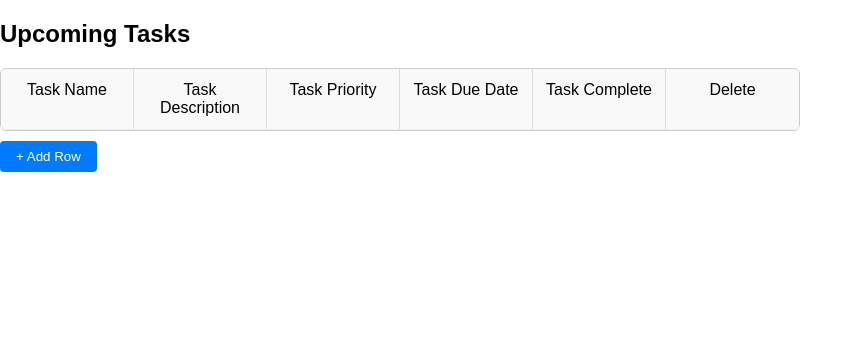
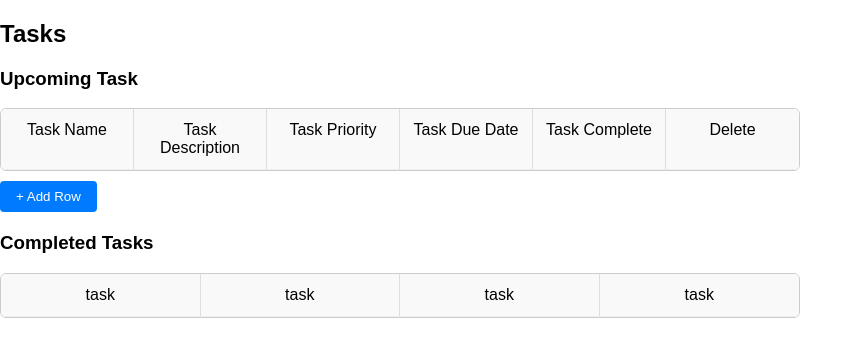
Before and after one commit to IbzyX/TaskManagerApp, a Flask app: page /upcoming in a window 1280 px wide. Shown: the part 98-455 px from the top of the page, without its empty margins (0-863 px from the left). Run offline with Flask 3, Linux system fonts and the light colour scheme.

Commit message:
added new completed grid in upcoming tasks page

```diff
--- a/app/static/css/upcoming.css
+++ b/app/static/css/upcoming.css
@@ -15,6 +15,9 @@
    grid-template-columns: repeat(6,1fr);
    border-bottom: 1px solid #eee;
 }
+#completed-grid .grid-row {
+   grid-template-columns: repeat(4,1fr);
+}
 .grid-cell {
    padding: 12px;
    text-align: center;
@@ -24,6 +27,7 @@
 .grid-cell:last-child {
    border-right: none;
 }
+
 
 
 
--- a/app/static/js/upcoming.js
+++ b/app/static/js/upcoming.js
@@ -3,25 +3,50 @@ function addRow() {
     const newRow = document.createElement('div');
     newRow.className = 'grid-row';
 
-    // Add 5 content cells
-    for (let i = 1; i <= 5; i++) {
+    // Create 4 content cells
+    for (let i = 1; i <= 4; i++) {
         const cell = document.createElement('div');
         cell.className = 'grid-cell';
-        cell.textContent = `Row ${grid.children.length} - Col ${i}`;
+        cell.textContent = `Task ${grid.children.length} - Col ${i}`;
         newRow.appendChild(cell);
     }
 
-    // Add Delete Button Cell
-    const actionCell = document.createElement('div');
-    actionCell.className = 'grid-cell';
+    // COMPLETE button
+    const completeCell = document.createElement('div');
+    completeCell.className = 'grid-cell';
+    const completeBtn = document.createElement('button');
+    completeBtn.className = 'complete-btn';
+    completeBtn.textContent = 'Complete';
+    completeBtn.onclick = () => moveToCompleted(newRow);
+    completeCell.appendChild(completeBtn);
+    newRow.appendChild(completeCell);
 
+    // DELETE button
+    const deleteCell = document.createElement('div');
+    deleteCell.className = 'grid-cell';
     const deleteBtn = document.createElement('button');
     deleteBtn.className = 'delete-btn';
     deleteBtn.textContent = 'Delete';
     deleteBtn.onclick = () => newRow.remove();
-
-    actionCell.appendChild(deleteBtn);
-    newRow.appendChild(actionCell);
+    deleteCell.appendChild(deleteBtn);
+    newRow.appendChild(deleteCell);
 
     grid.appendChild(newRow);
 }
+
+function moveToCompleted(row) {
+    const completedGrid = document.getElementById('completed-grid');
+    const completedRow = document.createElement('div');
+    completedRow.className = 'grid-row';
+
+    // Copy only the first 4 cells
+    for (let i = 0; i < 4; i++) {
+        const cell = document.createElement('div');
+        cell.className = 'grid-cell';
+        cell.textContent = row.children[i].textContent;
+        completedRow.appendChild(cell);
+    }
+
+    completedGrid.appendChild(completedRow);
+    row.remove(); // Remove original row
+}
--- a/app/templates/upcoming.html
+++ b/app/templates/upcoming.html
@@ -7,9 +7,10 @@
 {% endblock %}
 
 {% block content %}
-<h2>Upcoming Tasks</h2>
+<h2>Tasks</h2>
 
 <div class="grid-wrapper">
+    <h3>Upcoming Task</h3>
     <div id="grid" class="grid-table">
         <div class="grid-row">
             <div class="grid-cell">Task Name</div>
@@ -22,6 +23,17 @@
     </div>
     <button onclick="addRow()" class="add-row-button">+ Add Row</button>
 </div>
+<div class="grid-wrapper">
+    <h3>Completed Tasks</h3>
+    <div id="completed-grid" class="grid-table">
+        <div class="grid-row">
+            <div class="grid-cell">task</div>
+            <div class="grid-cell">task</div>
+            <div class="grid-cell">task</div>
+            <div class="grid-cell">task</div>
+        </div>
+    </div>
+</div>
 
 {% endblock %}
 
```
